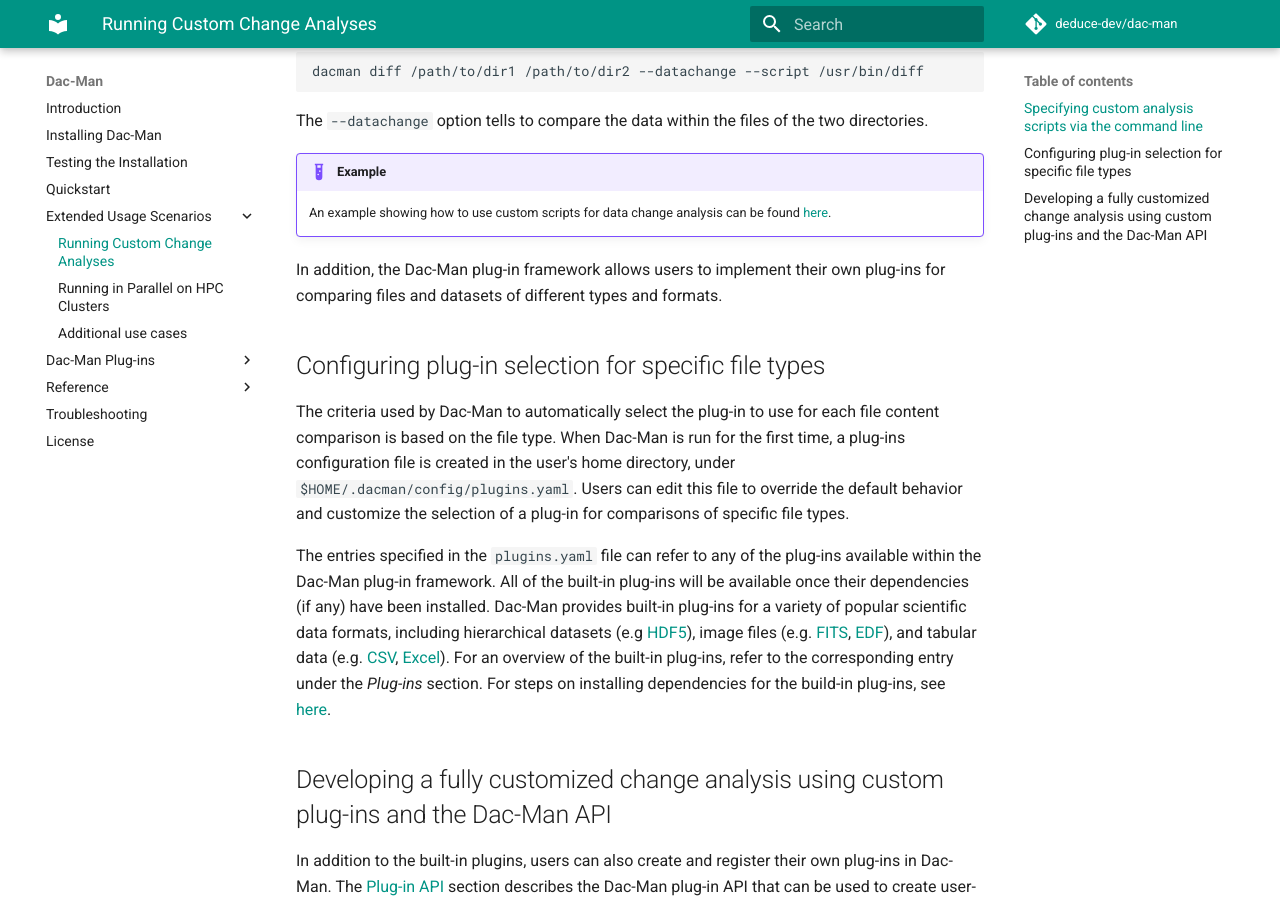
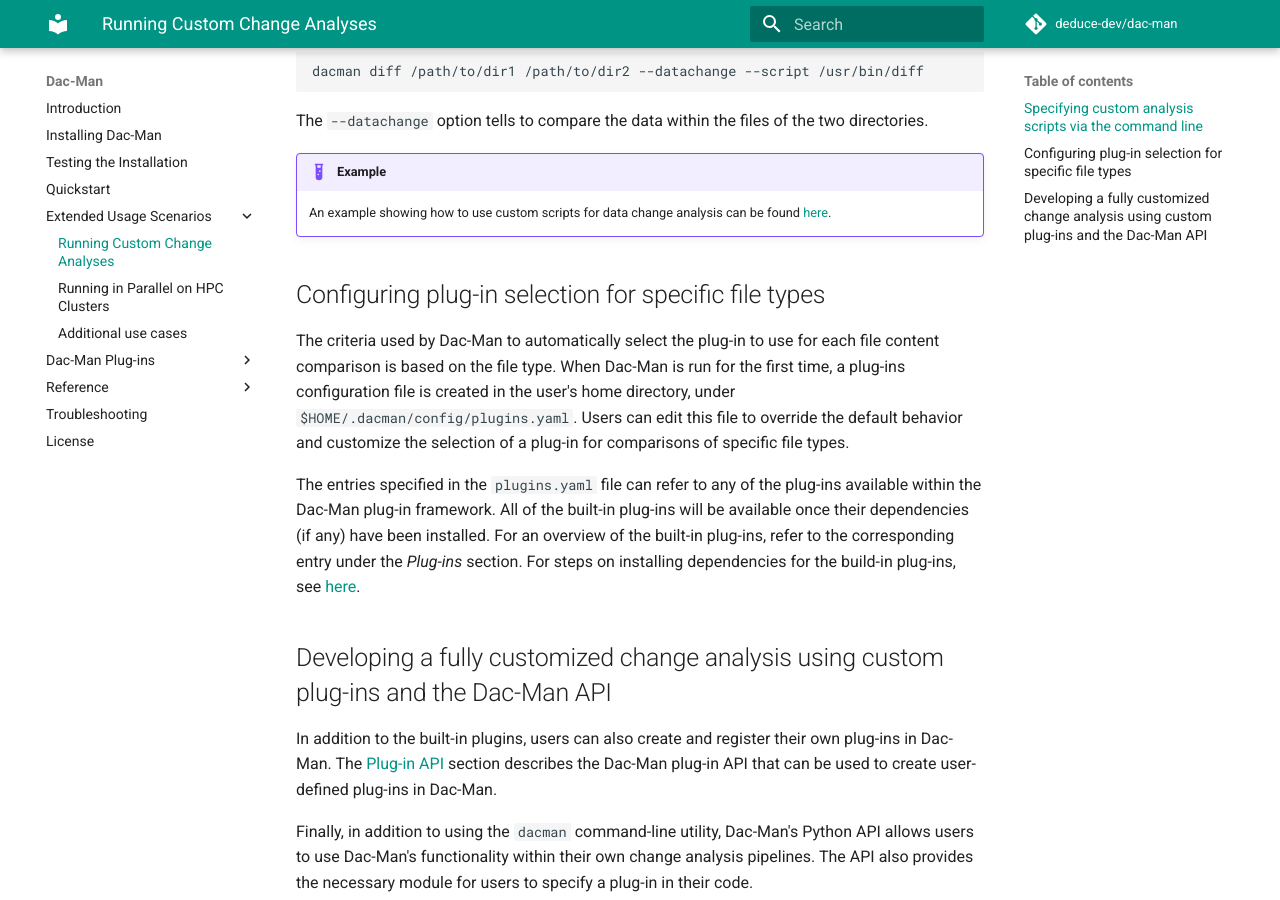
Before and after one commit to deduce-dev/dac-man, an MkDocs documentation site: the page built from docs/use/plugins.md, in a window 1280 px wide and 900 px high, scrolled down 579 px. Built offline with MkDocs 1.6.1 and Material for MkDocs 9.7.7, drawn with Linux system fonts in a browser that asks for light colours; comment, search, counter and statistics services are not loaded.

Commit message:
Remove leftover extra text

```diff
--- a/docs/use/plugins.md
+++ b/docs/use/plugins.md
@@ -27,9 +27,6 @@
 !!! example
     An example showing how to use custom scripts for data change analysis can be found [here](../../examples/script).
 
-In addition, the Dac-Man plug-in framework allows users to implement their own plug-ins
-for comparing files and datasets of different types and formats.
-
 ## Configuring plug-in selection for specific file types
 
 The criteria used by Dac-Man to automatically select the plug-in to use for each file content comparison is based on the file type.
@@ -39,10 +36,6 @@
 
 The entries specified in the `plugins.yaml` file can refer to any of the plug-ins available within the Dac-Man plug-in framework.
 All of the built-in plug-ins will be available once their dependencies (if any) have been installed.
-Dac-Man provides built-in plug-ins for a variety of popular scientific data formats,
-including hierarchical datasets (e.g [HDF5](../../plugins/hdf5)),
-image files (e.g. [FITS](../../plugins/default), [EDF](../../examples/hdf5-edf)),
-and tabular data (e.g. [CSV](../../plugins/csv), [Excel](../../examples/excel)).
 For an overview of the built-in plug-ins, refer to the corresponding entry under the *Plug-ins* section.
 For steps on installing dependencies for the build-in plug-ins, see [here](../../install/dependencies).
 
```
